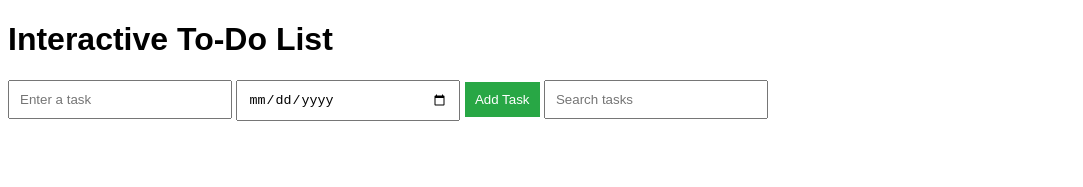
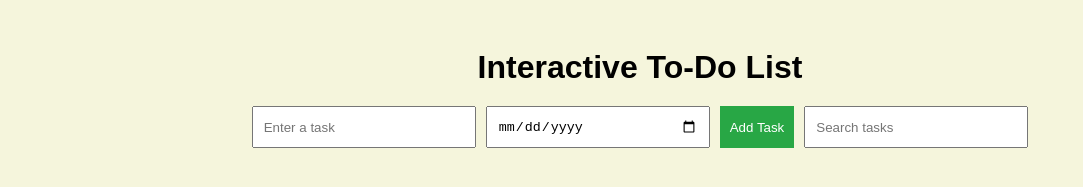
Before and after one commit to suryanshrai1/Tasks_Web_App, a plain HTML site: page app.html in a window 1280 px wide. Shown: the whole page, without its empty margins (0-1083 px from the left). Drawn offline with Linux system fonts and the light colour scheme.

Commit message:
Ui improvements

```diff
--- a/app.html
+++ b/app.html
@@ -8,10 +8,14 @@
 </head>
 <body>
   <h1>Interactive To-Do List</h1>
-  <input type="text" id="taskInput" placeholder="Enter a task" />
-  <input type="date" id="dueDateInput" placeholder="Due Date" />
-  <button id="addTaskBtn">Add Task</button>
-  <input type="text" id="searchInput" placeholder="Search tasks" />
+
+  <div id="controls">
+    <input type="text" id="taskInput" placeholder="Enter a task" />
+    <input type="date" id="dueDateInput" placeholder="Due Date" />
+    <button id="addTaskBtn">Add Task</button>
+    <input type="text" id="searchInput" placeholder="Search tasks" />
+  </div>
+
   <ul id="taskList"></ul>
 
   <script src="app.js"></script>
--- a/style.css
+++ b/style.css
@@ -1,5 +1,22 @@
 body {
   font-family: Arial, sans-serif;
+  background-color: beige;
+  display: flex;
+  flex-direction: column;
+  align-items: center;
+  padding: 20px;
+}
+
+h1 {
+  margin-bottom: 20px;
+}
+
+#controls {
+  display: flex;
+  gap: 10px;
+  flex-wrap: wrap; /* Makes it responsive on smaller screens */
+  justify-content: center;
+  margin-bottom: 20px;
 }
 
 #taskInput,
@@ -7,7 +24,6 @@ body {
 #dueDateInput {
   padding: 10px;
   width: 200px;
-  margin-bottom: 10px;
 }
 
 #addTaskBtn {
@@ -21,6 +37,8 @@ body {
 #taskList {
   list-style-type: none;
   padding: 0;
+  width: 100%;
+  max-width: 600px;
 }
 
 .taskItem {
```
Also changed, not shown: app.js (line endings or trailing spaces).
